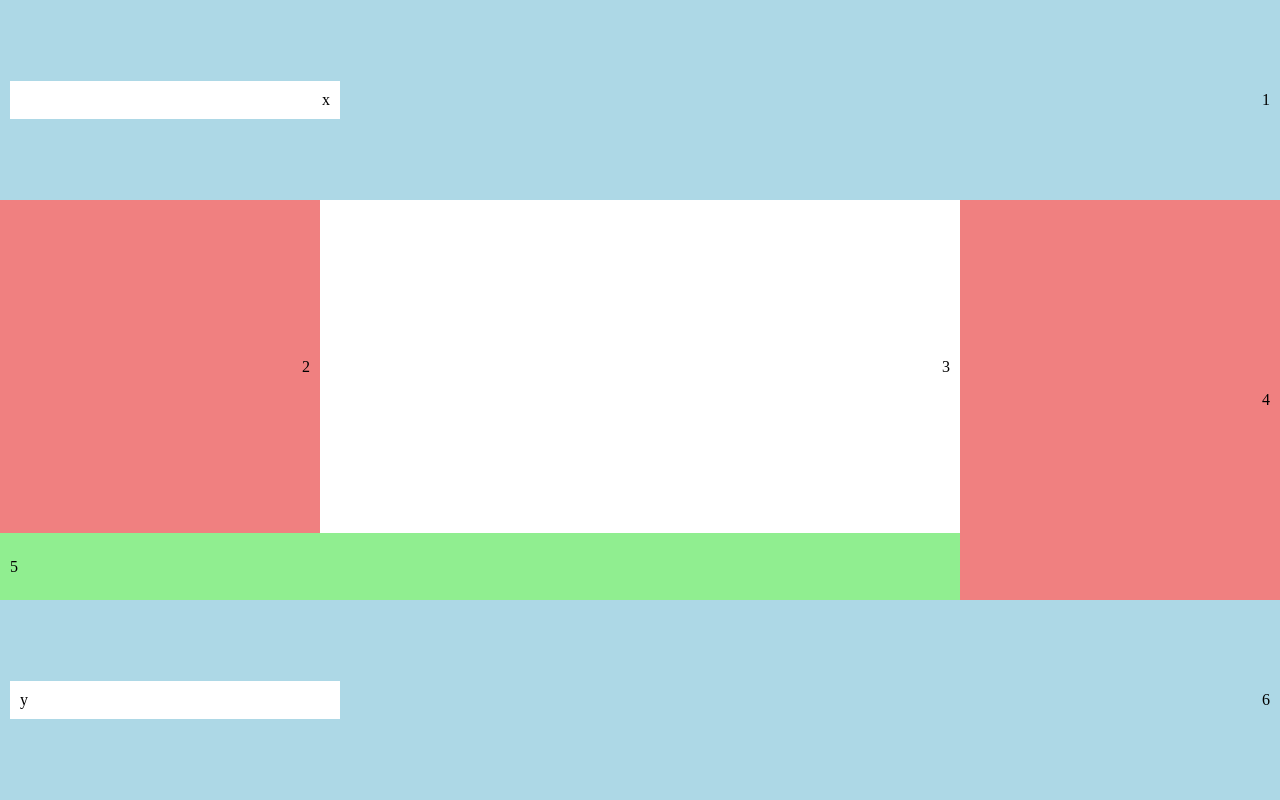
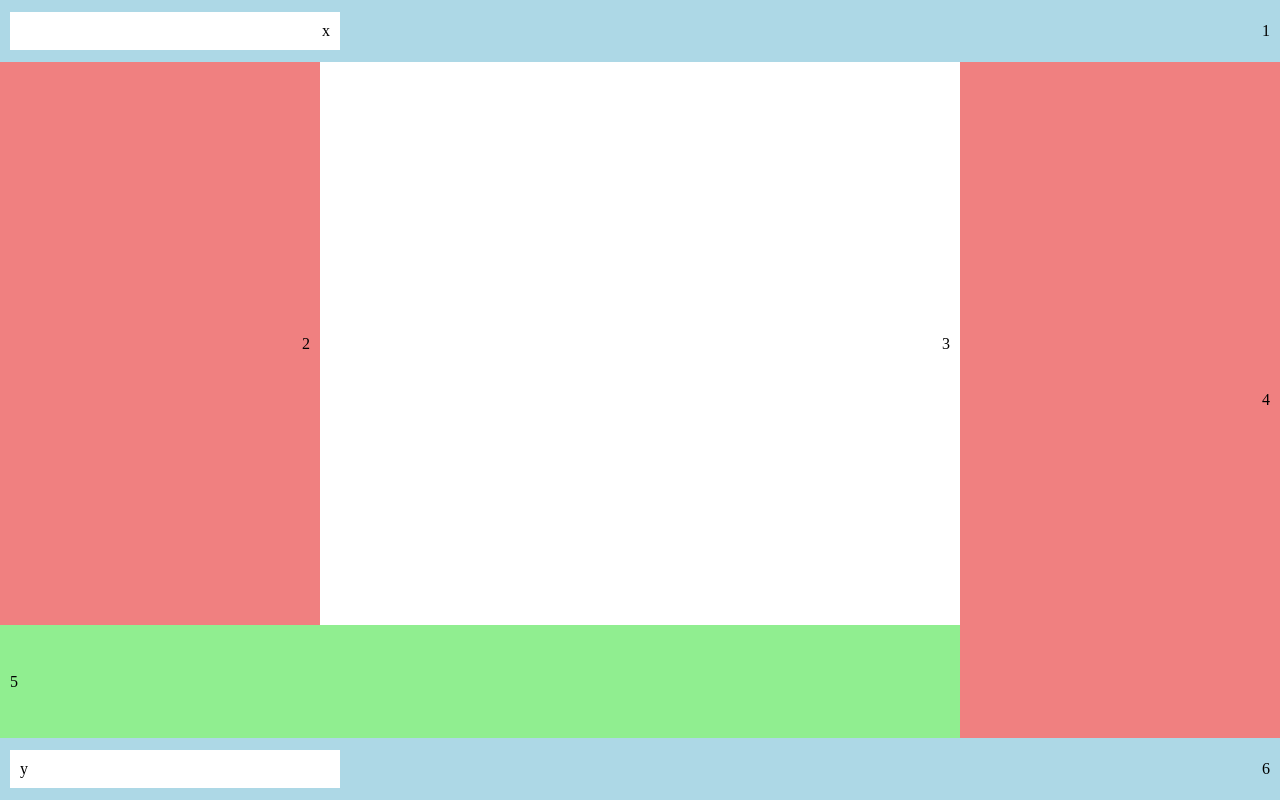
Before and after one commit to vladyslavry141/KPI-WEB, a plain HTML site: page lab2/C/index.html in a window 1280 px wide. Drawn offline with Linux system fonts and the light colour scheme.

Commit message:
fix: header and footer

```diff
--- a/lab2/A/styles.css
+++ b/lab2/A/styles.css
@@ -8,7 +8,7 @@ body {
 .header {
   display: flex;
   align-items: center;
-  flex: 1 1;
+  flex: 0;
   padding: 10px;
   box-sizing: border-box;
   background-color: lightblue;
@@ -88,7 +88,7 @@ body {
 .footer {
   display: flex;
   align-items: center;
-  flex: 1 1;
+  flex: 0;
   padding: 10px;
   box-sizing: border-box;
   background-color: lightblue;
--- a/lab2/B/styles.css
+++ b/lab2/B/styles.css
@@ -1,7 +1,7 @@
 body {
   display: grid;
   grid-template-columns: 1fr;
-  grid-template-rows: 1fr 2fr 1fr;
+  grid-template-rows: auto 1fr auto;
   height: 100vh;
   margin: 0;
 }
--- a/lab2/C/styles.css
+++ b/lab2/C/styles.css
@@ -6,7 +6,7 @@ body {
 
 .header {
   position: relative;
-  height:  25%;
+  height:  62px;
   white-space: nowrap;
   padding: 10px;
   box-sizing: border-box;
@@ -32,7 +32,7 @@ body {
 }
 
 .main {
-  height: 50%;
+  height: calc(100% - 62px * 2);
   white-space: nowrap;
 }
 
@@ -95,7 +95,7 @@ body {
 
 .footer {
   position: relative;
-  height: 25%;
+  height: 62px;
   white-space: nowrap;
   padding: 10px;
   box-sizing: border-box;
```
